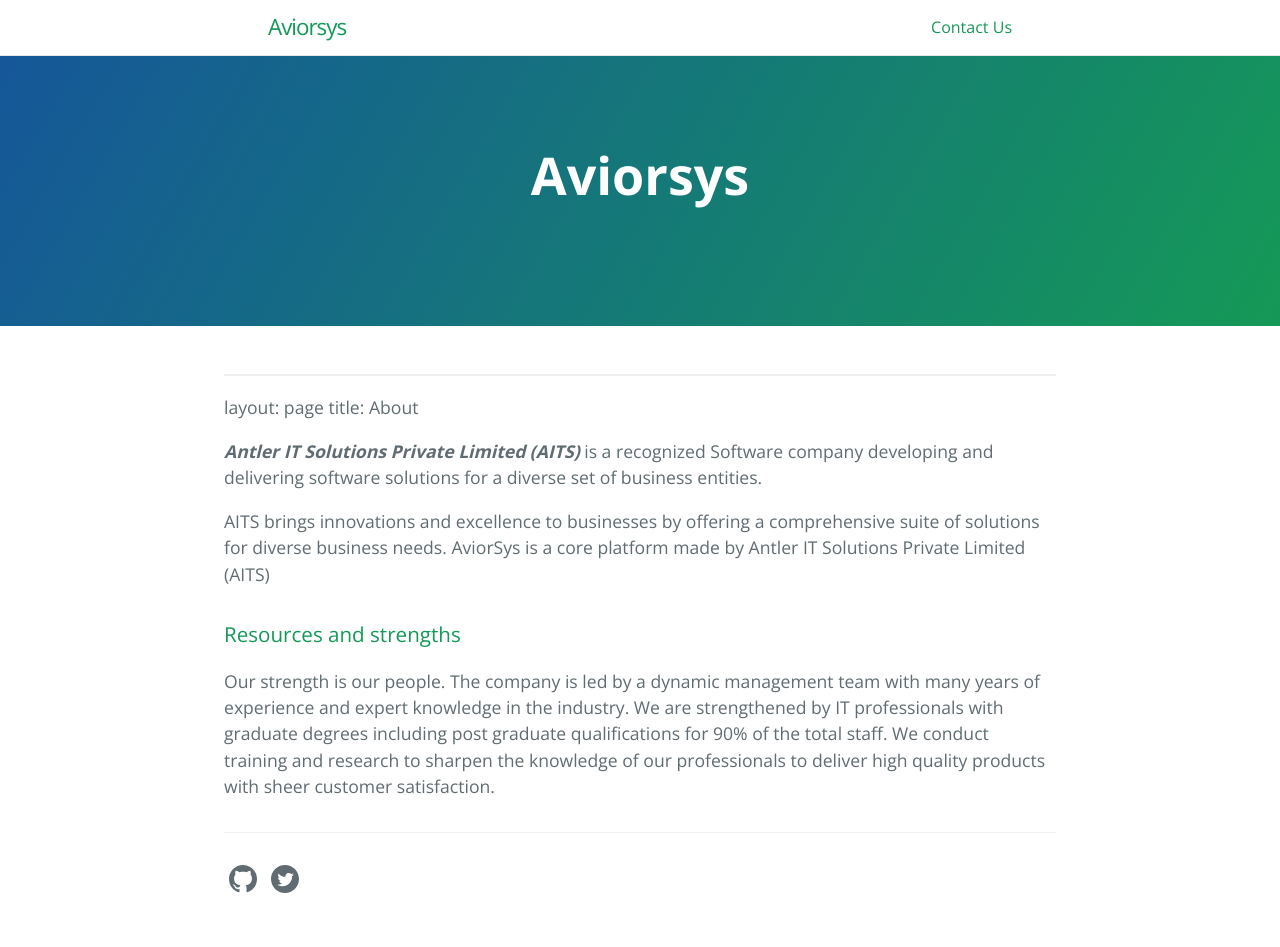
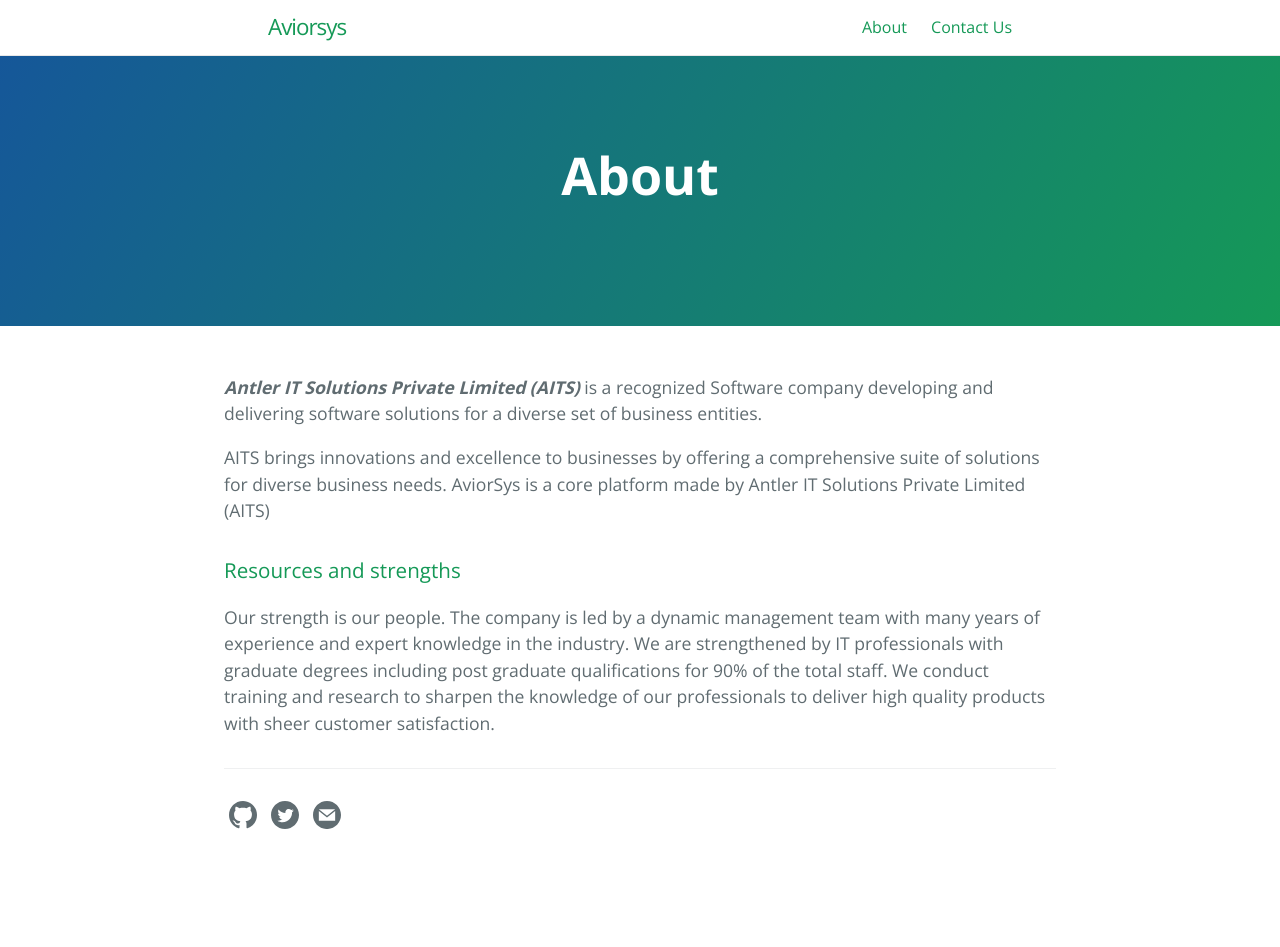
Before and after one commit to antleritsolutions/aviorsys.github.io, a Jekyll site: the page built from about.md, in a window 1280 px wide. Built offline with Jekyll 4.4.1, drawn with Linux system fonts in a browser that asks for light colours; our own code applies the rules of GitHub Pages for plain Markdown files; after the commit the page ends 900 px from its top, so only the background shows below that.

Commit message:
Update about.md

```diff
--- a/about.md
+++ b/about.md
@@ -1,6 +1,8 @@
 ---
 layout: page
 title: About
+permalink: /about.html
+---
 
 
 **_Antler IT Solutions Private Limited (AITS)_** is a recognized Software company developing and delivering software solutions for a diverse set of business entities.
```
